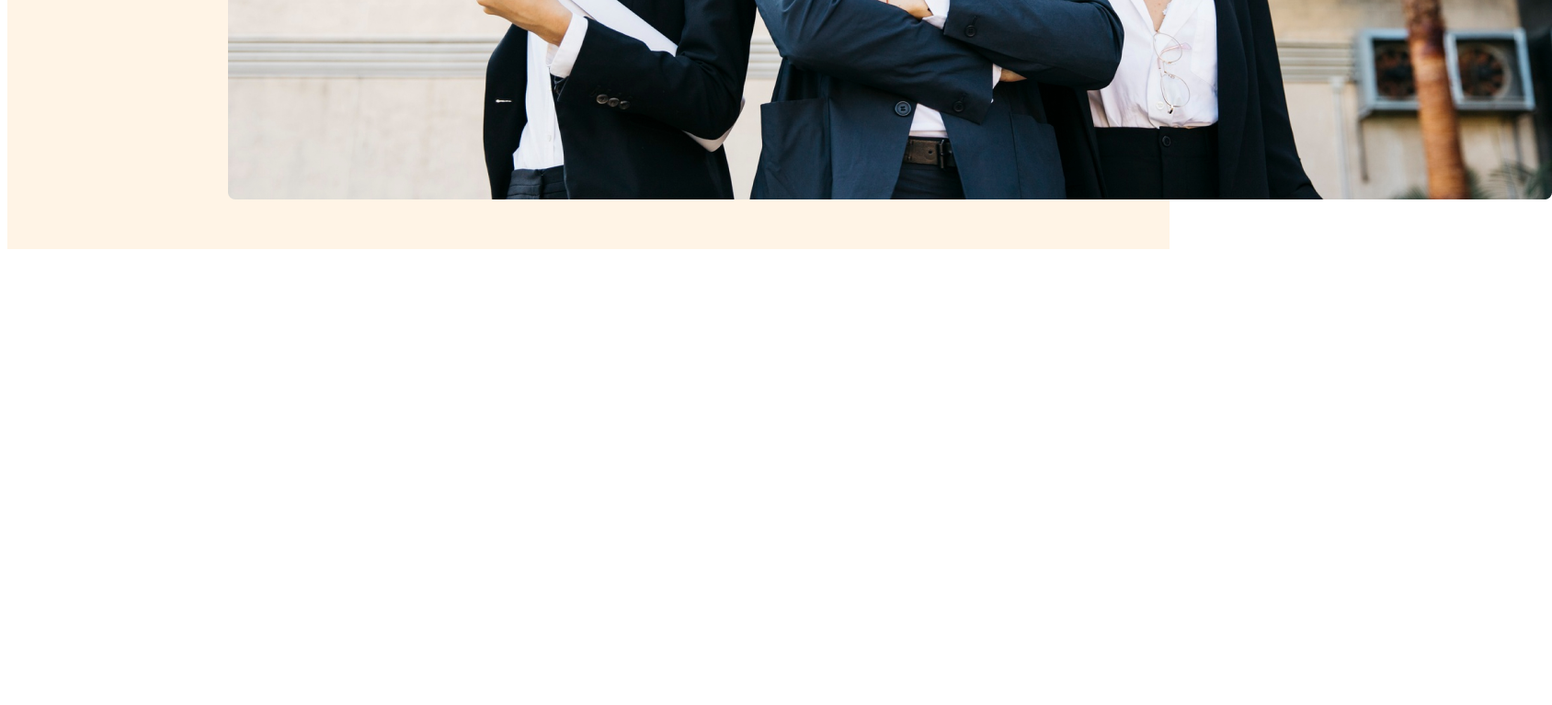
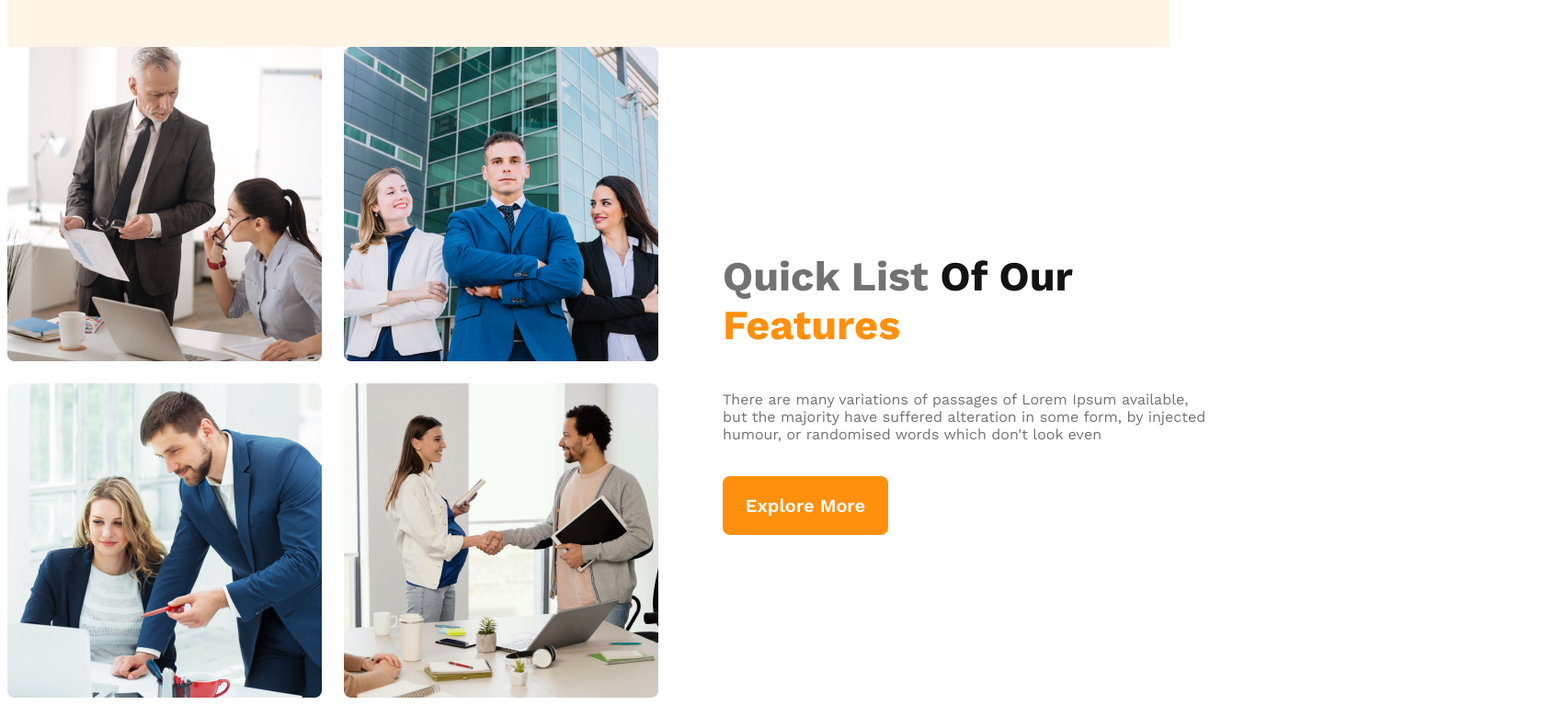
Before and after one commit to tansen-sun/g3-architect, a plain HTML site: page index.html in a window 1280 px wide. Shown: the part 948-1715 px from the top of the page at 92% size, 1688 px wide, since content can reach past the window. Before the commit the page ends 1227 px from the top, so only its background shows below. Drawn offline with nearby package versions, Linux system fonts and the light colour scheme.

Commit message:
features content added

```diff
--- a/architect.css
+++ b/architect.css
@@ -5,15 +5,18 @@
     font-family: 'Work Sans', sans-serif;
 }
 .btn-primary{
+    margin-top: 20px;
     width: 180px;
     height: 64px;
     border-radius: 8px;
     background: #FF900E;
     color: #FFF;
     text-align: center;
-    font-size: 20px;
+    font-size: 1.25rem;
     font-weight: 600;
-    border-style: none;
+    border: 0;
+    padding: 20px 20px;
+    cursor: pointer;
 }
 /* header styles */
 header{
@@ -57,5 +60,70 @@ nav li a{
 }
 .banner-description{
     color: #727272;
-    width: 868px;
+    width: 80%;
+    margin: 20px auto;
 }
+.banner img{
+    width: 100%;
+    margin-top: 20px;
+}
+
+/* main */
+main{
+    max-width: 1440px;
+    margin: 0 auto;
+}
+/* teams-style */
+.teams-container{
+    display: flex;
+    align-items: center;
+}
+.teams-img{
+    display: grid;
+    grid-template-columns: repeat(2, 1fr);
+    gap: 1.5rem;
+}
+.teams-content{
+    padding-left: 70px;
+    padding-right: 70px;
+}
+.teams-title{
+    font-weight: 500px;
+    font-size: 45px;
+}
+.quick{
+    color: #727272;
+}
+.our{
+    color: #131313;
+}
+.feat{
+    color: #FF900E;
+}
+.teams-description{
+    color: #727272;
+    font-size: 16px;
+    font-weight: 400;width: 537px;
+}
+
+
+/* responsive styles */
+/* mobile devices */
+@media screen and (max-width: 576px) {
+    header{
+        padding: 20px;
+    }
+    nav{
+        flex-direction: column;
+    }
+
+}
+/* tab devices */
+@media screen and (min-width: 576px) and (max-width: 960px){
+    header{
+        padding: 20px;
+    }
+    nav{
+        flex-direction: column;
+    }
+}
--- a/index.html
+++ b/index.html
@@ -28,6 +28,21 @@
         </div>
     </header>
     <main>
+        <!-- team work section start -->
+        <section class="teams-container">
+            <div class="teams-img">
+                <img src="images/team1.png" alt="">
+                <img src="images/team2.png" alt="">
+                <img src="images/team3.png" alt="">
+                <img src="images/team4.png" alt="">
+            </div>
+            <div class="teams-content">
+                <h3 class="teams-title"> <span class="quick">Quick List</span>
+                    <span class="our">Of Our</span> <br> <span class="feat">Features</span> </h3>
+                <p class="teams-description">There are many variations of passages of Lorem Ipsum available, but the majority have suffered alteration in some form, by injected humour, or randomised words which don't look even</p>
+                <button class="btn-primary">Explore More</button>
+            </div>
+        </section>
 
     </main>
     <footer>
```
